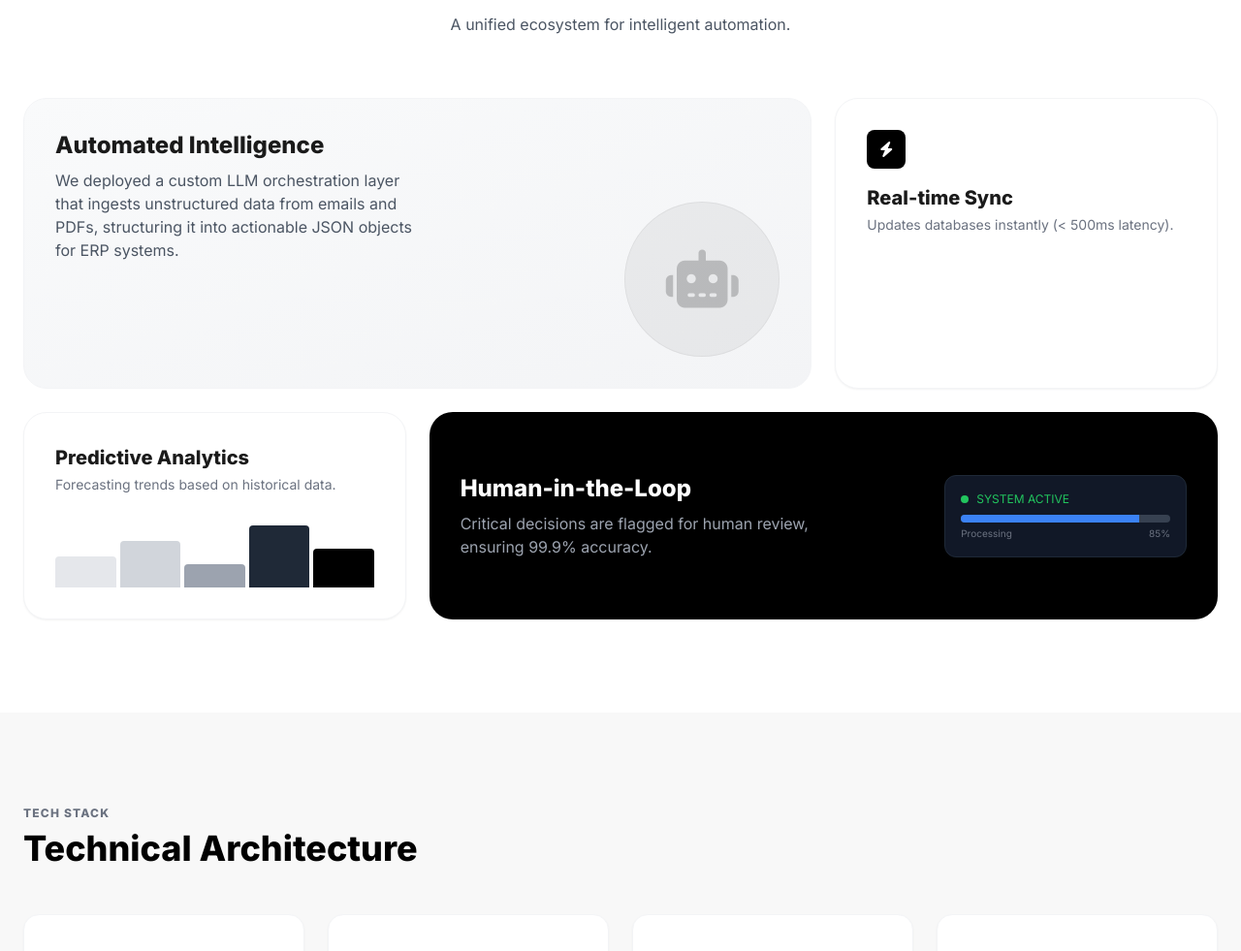
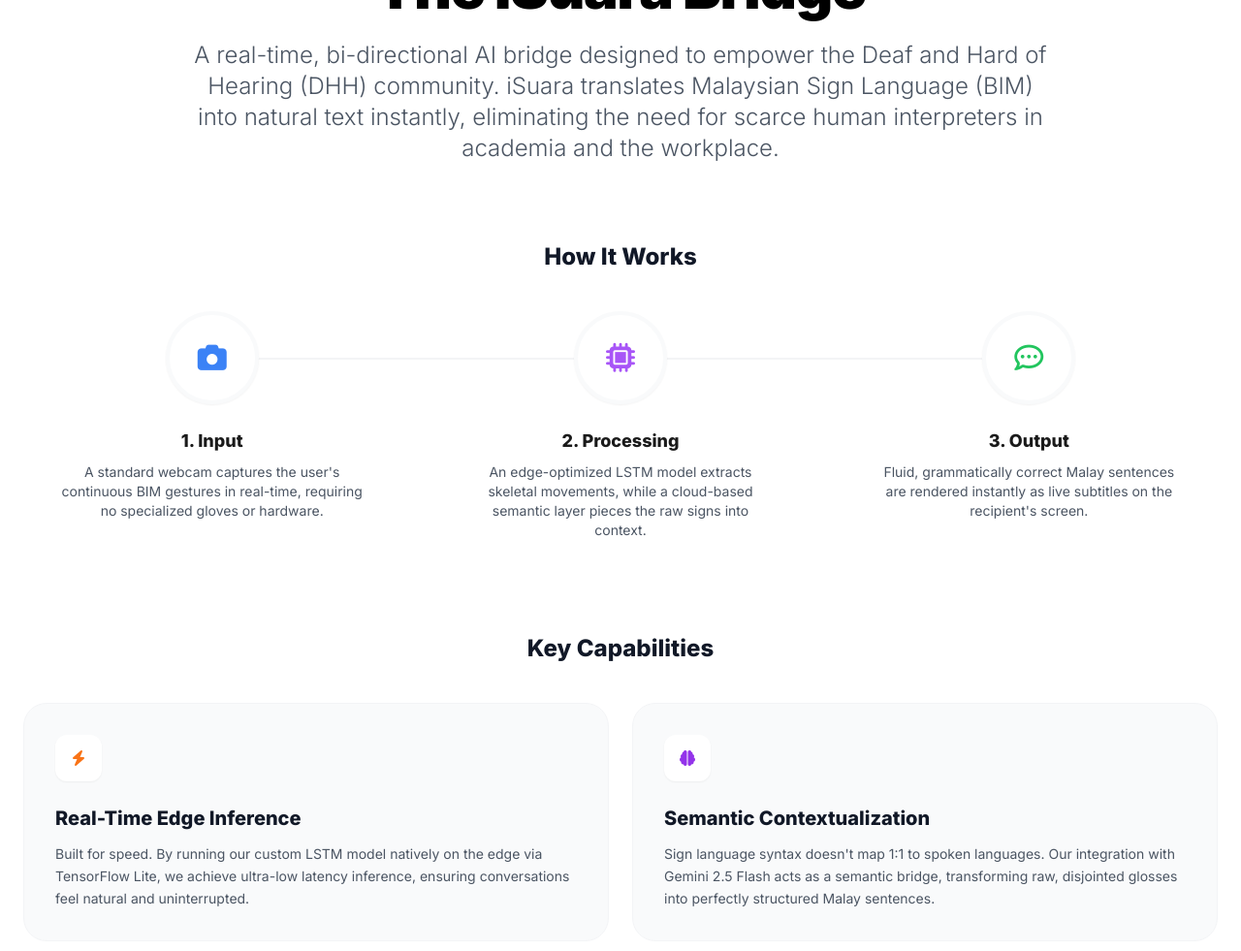
Before and after one commit to Chee613/Kitahack, a plain HTML site: page index.html in a window 1280 px wide. Shown: the part 5876-6857 px from the top of the page at 97% size. Drawn offline with nearby package versions, Linux system fonts and the light colour scheme.

Commit message:
Revamp solution overview section with updated content and styling for iSuara Bridge

```diff
--- a/index.html
+++ b/index.html
@@ -350,69 +350,103 @@
     </section>
 
     <!-- 3. SOLUTION OVERVIEW -->
-    <section id="solution" class="py-24 bg-white">
-        <div class="max-w-[1400px] mx-auto px-6" style="translate: none; rotate: none; scale: none; opacity: 1; transform: translate(0px, 0px);">
-            <div class="text-center mb-16">
-                <span class="text-xs font-bold text-gray-500 tracking-widest uppercase mb-2 block">SOLUTION</span>
-                <h2 class="text-4xl md:text-5xl font-extrabold text-black mb-4">The Orb Platform</h2>
-                <p class="text-gray-600">A unified ecosystem for intelligent automation.</p>
+    <section id="solution" class="py-24 bg-white border-b border-gray-100">
+        <div class="max-w-[1400px] mx-auto px-6">
+
+            <div class="text-center mb-20 max-w-4xl mx-auto">
+                <span class="text-xs font-bold text-blue-500 tracking-widest uppercase mb-4 block">THE SOLUTION</span>
+                <h2 class="text-4xl md:text-6xl font-black text-black mb-6 tracking-tight">The iSuara Bridge</h2>
+                <p class="text-xl md:text-2xl text-gray-600 leading-relaxed font-light">
+                    A real-time, bi-directional AI bridge designed to empower the Deaf and Hard of Hearing (DHH) community. iSuara translates Malaysian Sign Language (BIM) into natural text instantly, eliminating the need for scarce human interpreters in academia and the workplace.
+                </p>
             </div>
 
-            <div class="grid grid-cols-1 md:grid-cols-3 gap-6 h-auto">
-                <!-- Large Feature -->
-                <div class="md:col-span-2 bg-gradient-to-br from-gray-50 to-gray-100 rounded-3xl p-8 relative overflow-hidden group border border-gray-100 min-h-[300px]">
-                    <div class="relative z-10">
-                        <h3 class="text-2xl font-bold mb-2">Automated Intelligence</h3>
-                        <p class="text-gray-600 max-w-sm">We deployed a custom LLM orchestration layer that ingests unstructured data from emails and PDFs, structuring it into actionable JSON objects for ERP systems.</p>
+            <div class="mb-24">
+                <h3 class="text-2xl font-bold text-center mb-10 text-gray-900">How It Works</h3>
+
+                <div class="grid grid-cols-1 md:grid-cols-3 gap-8 relative">
+                    <div class="hidden md:block absolute top-12 left-[16.66%] right-[16.66%] h-0.5 bg-gray-100 z-0"></div>
+
+                    <div class="relative z-10 flex flex-col items-center text-center">
+                        <div class="w-24 h-24 bg-white border-4 border-gray-50 rounded-full flex items-center justify-center text-blue-500 text-3xl mb-6 shadow-sm z-10">
+                            <i class="fa-solid fa-camera" aria-hidden="true"></i>
+                        </div>
+                        <h4 class="font-bold text-lg mb-2">1. Input</h4>
+                        <p class="text-sm text-gray-600 max-w-xs">
+                            A standard webcam captures the user's continuous BIM gestures in real-time, requiring no specialized gloves or hardware.
+                        </p>
                     </div>
-                    <div class="absolute bottom-8 right-8 w-40 h-40 bg-black/5 rounded-full border border-black/5 flex items-center justify-center">
-                        <i class="fa-solid fa-robot text-6xl text-black/20"></i>
+
+                    <div class="relative z-10 flex flex-col items-center text-center">
+                        <div class="w-24 h-24 bg-white border-4 border-gray-50 rounded-full flex items-center justify-center text-purple-500 text-3xl mb-6 shadow-sm z-10">
+                            <i class="fa-solid fa-microchip" aria-hidden="true"></i>
+                        </div>
+                        <h4 class="font-bold text-lg mb-2">2. Processing</h4>
+                        <p class="text-sm text-gray-600 max-w-xs">
+                            An edge-optimized LSTM model extracts skeletal movements, while a cloud-based semantic layer pieces the raw signs into context.
+                        </p>
                     </div>
-                </div>
 
-                <!-- Secondary Feature -->
-                <div class="bg-white border border-gray-100 rounded-3xl p-8 shadow-sm hover:shadow-md transition-all">
-                    <div class="w-10 h-10 bg-black rounded-lg flex items-center justify-center text-white mb-4">
-                        <i class="fa-solid fa-bolt"></i>
-                    </div>
-                    <h3 class="text-xl font-bold mb-1">Real-time Sync</h3>
-                    <p class="text-gray-500 text-sm">Updates databases instantly (&lt; 500ms latency).</p>
-                </div>
-
-                <!-- Third Feature -->
-                <div class="bg-white border border-gray-100 rounded-3xl p-8 shadow-sm hover:shadow-md transition-all">
-                    <h3 class="text-xl font-bold mb-1">Predictive Analytics</h3>
-                    <p class="text-gray-500 text-sm mb-4">Forecasting trends based on historical data.</p>
-                    <div class="flex items-end gap-1 h-20">
-                         <div class="w-1/5 bg-gray-200 rounded-t h-[40%]"></div>
-                        <div class="w-1/5 bg-gray-300 rounded-t h-[60%]"></div>
-                        <div class="w-1/5 bg-gray-400 rounded-t h-[30%]"></div>
-                        <div class="w-1/5 bg-gray-800 rounded-t h-[80%]"></div>
-                        <div class="w-1/5 bg-black rounded-t h-[50%]"></div>
-                    </div>
-                </div>
-
-                 <!-- Fourth Feature -->
-                 <div class="md:col-span-2 bg-black text-white rounded-3xl p-8 relative overflow-hidden flex flex-col md:flex-row items-center">
-                    <div class="relative z-10 max-w-sm">
-                        <h3 class="text-2xl font-bold mb-2">Human-in-the-Loop</h3>
-                        <p class="text-gray-400">Critical decisions are flagged for human review, ensuring 99.9% accuracy.</p>
-                    </div>
-                    <div class="mt-6 md:mt-0 md:ml-auto w-full md:w-1/3 bg-gray-900 rounded-xl p-4 border border-gray-800">
-                         <div class="flex items-center gap-2 mb-2">
-                             <div class="w-2 h-2 rounded-full bg-green-500"></div>
-                             <span class="text-xs text-green-500 uppercase">System Active</span>
-                         </div>
-                         <div class="h-2 bg-gray-700 rounded-full w-full overflow-hidden">
-                             <div class="h-full bg-blue-500 w-[85%]"></div>
-                         </div>
-                         <div class="flex justify-between text-[10px] text-gray-500 mt-1">
-                             <span>Processing</span>
-                             <span>85%</span>
-                         </div>
+                    <div class="relative z-10 flex flex-col items-center text-center">
+                        <div class="w-24 h-24 bg-white border-4 border-gray-50 rounded-full flex items-center justify-center text-green-500 text-3xl mb-6 shadow-sm z-10">
+                            <i class="fa-regular fa-comment-dots" aria-hidden="true"></i>
+                        </div>
+                        <h4 class="font-bold text-lg mb-2">3. Output</h4>
+                        <p class="text-sm text-gray-600 max-w-xs">
+                            Fluid, grammatically correct Malay sentences are rendered instantly as live subtitles on the recipient's screen.
+                        </p>
                     </div>
                 </div>
             </div>
+
+            <div>
+                <h3 class="text-2xl font-bold text-center mb-10 text-gray-900">Key Capabilities</h3>
+
+                <div class="grid grid-cols-1 md:grid-cols-2 gap-6">
+
+                    <article class="bg-gray-50 border border-gray-100 p-8 rounded-3xl hover:-translate-y-1 hover:shadow-lg transition-all duration-300 group">
+                        <div class="w-12 h-12 bg-white rounded-xl shadow-sm flex items-center justify-center text-orange-500 mb-6 group-hover:scale-110 transition-transform">
+                            <i class="fa-solid fa-bolt" aria-hidden="true"></i>
+                        </div>
+                        <h4 class="text-xl font-bold mb-3 text-gray-900">Real-Time Edge Inference</h4>
+                        <p class="text-sm text-gray-600 leading-relaxed">
+                            Built for speed. By running our custom LSTM model natively on the edge via TensorFlow Lite, we achieve ultra-low latency inference, ensuring conversations feel natural and uninterrupted.
+                        </p>
+                    </article>
+
+                    <article class="bg-gray-50 border border-gray-100 p-8 rounded-3xl hover:-translate-y-1 hover:shadow-lg transition-all duration-300 group">
+                        <div class="w-12 h-12 bg-white rounded-xl shadow-sm flex items-center justify-center text-purple-600 mb-6 group-hover:scale-110 transition-transform">
+                            <i class="fa-solid fa-brain" aria-hidden="true"></i>
+                        </div>
+                        <h4 class="text-xl font-bold mb-3 text-gray-900">Semantic Contextualization</h4>
+                        <p class="text-sm text-gray-600 leading-relaxed">
+                            Sign language syntax doesn't map 1:1 to spoken languages. Our integration with Gemini 2.5 Flash acts as a semantic bridge, transforming raw, disjointed glosses into perfectly structured Malay sentences.
+                        </p>
+                    </article>
+
+                    <article class="bg-gray-50 border border-gray-100 p-8 rounded-3xl hover:-translate-y-1 hover:shadow-lg transition-all duration-300 group">
+                        <div class="w-12 h-12 bg-white rounded-xl shadow-sm flex items-center justify-center text-green-500 mb-6 group-hover:scale-110 transition-transform">
+                            <i class="fa-solid fa-shield-halved" aria-hidden="true"></i>
+                        </div>
+                        <h4 class="text-xl font-bold mb-3 text-gray-900">Hardware Agnostic & Private</h4>
+                        <p class="text-sm text-gray-600 leading-relaxed">
+                            No expensive depth cameras or proprietary wearable gloves required. iSuara runs entirely off a standard 2D laptop webcam, making it universally accessible while processing skeletal data locally to preserve user privacy.
+                        </p>
+                    </article>
+
+                    <article class="bg-gray-50 border border-gray-100 p-8 rounded-3xl hover:-translate-y-1 hover:shadow-lg transition-all duration-300 group">
+                        <div class="w-12 h-12 bg-white rounded-xl shadow-sm flex items-center justify-center text-blue-500 mb-6 group-hover:scale-110 transition-transform">
+                            <i class="fa-solid fa-building-columns" aria-hidden="true"></i>
+                        </div>
+                        <h4 class="text-xl font-bold mb-3 text-gray-900">Academic & Professional Focus</h4>
+                        <p class="text-sm text-gray-600 leading-relaxed">
+                            Unlike basic consumer translation apps, our vocabulary bank is specifically curated for tertiary education and corporate environments, allowing DHH users to participate in complex STEM discussions.
+                        </p>
+                    </article>
+
+                </div>
+            </div>
+
         </div>
     </section>
 
```
